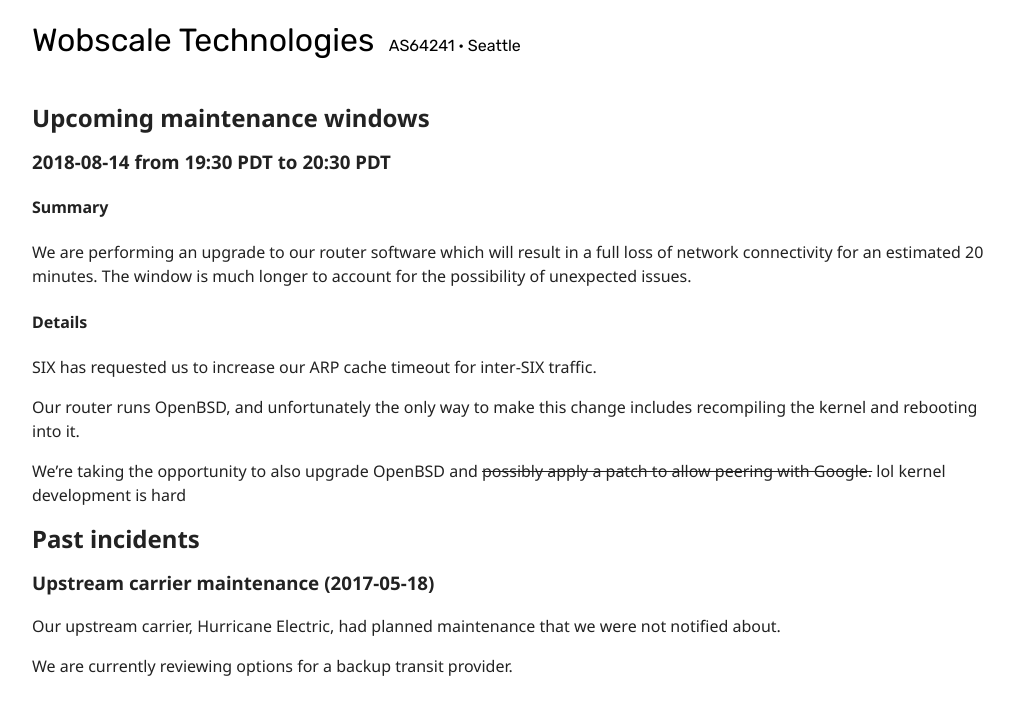
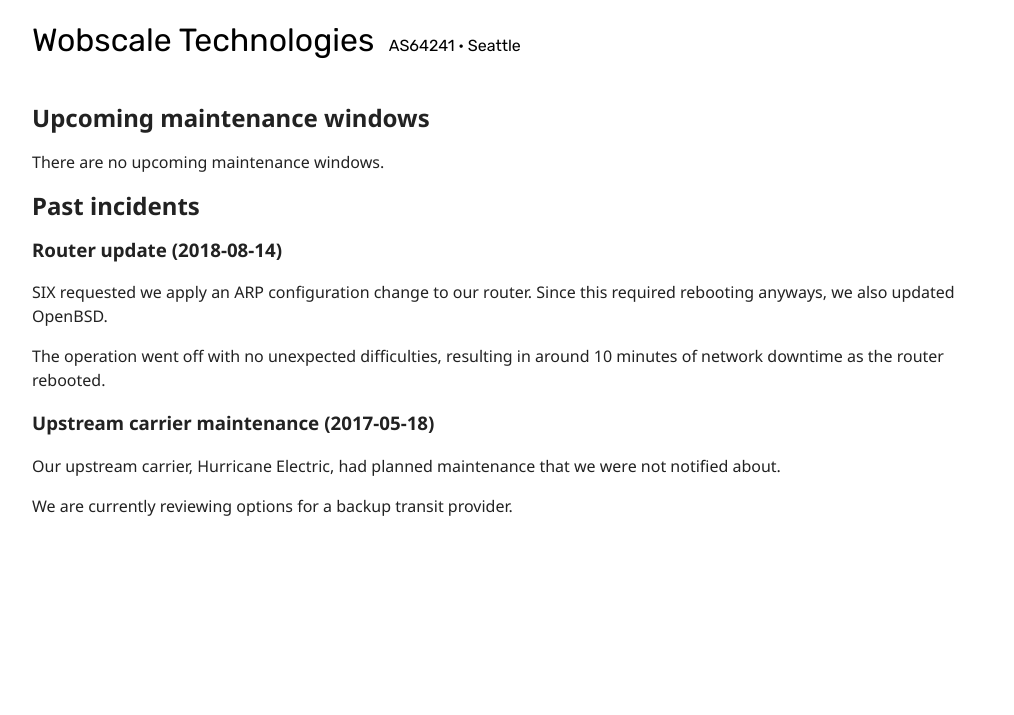
Before and after one commit to wobscale/status.wobscale.website, a Jekyll site: the page built from index.md, in a window 1280 px wide. Shown: the top 715 px of the page, without its empty margins (128-1142 px from the left). Built offline with Jekyll 4.4.1, drawn with Linux system fonts in a browser that asks for light colours; our own code applies the rules of GitHub Pages for plain Markdown files.

Commit message:
Close 2018-08-14 window

```diff
--- a/index.md
+++ b/index.md
@@ -4,25 +4,16 @@ layout: "default"
 
 ## Upcoming maintenance windows
 
-### 2018-08-14 from 19:30 PDT to 20:30 PDT
-
-#### Summary
-
-We are performing an upgrade to our router software which will result in a full
-loss of network connectivity for an estimated 20 minutes. The window is much
-longer to account for the possibility of unexpected issues.
-
-#### Details
-
-SIX has requested us to increase our ARP cache timeout for inter-SIX traffic.
-
-Our router runs OpenBSD, and unfortunately the only way to make this change
-includes recompiling the kernel and rebooting into it.
-
-We're taking the opportunity to also upgrade OpenBSD and ~~possibly apply a patch
-to allow peering with Google.~~ lol kernel development is hard
+There are no upcoming maintenance windows.
 
 ## Past incidents
+
+### Router update (2018-08-14)
+
+SIX requested we apply an ARP configuration change to our router. Since this required rebooting anyways, we also updated OpenBSD.
+
+The operation went off with no unexpected difficulties, resulting in around 10
+minutes of network downtime as the router rebooted.
 
 ### Upstream carrier maintenance (2017-05-18)
 
```
